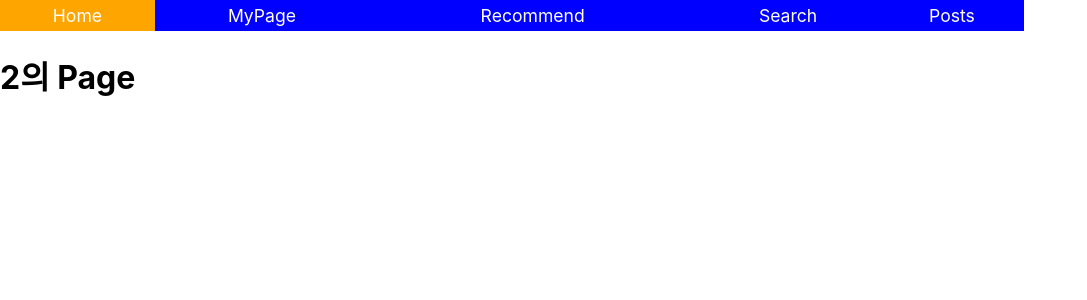
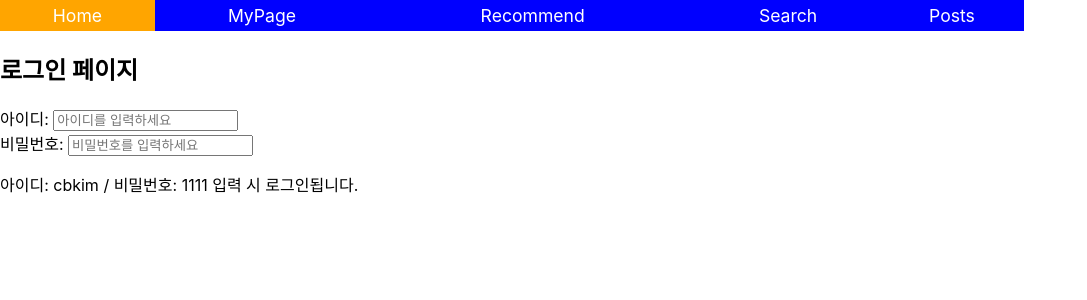
Before and after one commit to 1022gusl/WebPro, a React (Create React App) app: page /mypage/2 in a window 1280 px wide. Shown: the top 300 px of the page, without its empty margins (0-1087 px from the left). Built offline with nearby package versions, Linux system fonts and the light colour scheme.

Commit message:
feat:src10-5

```diff
--- a/src/App.js
+++ b/src/App.js
@@ -4,6 +4,8 @@ import MyPage from './components/MyPage';
 import Recommend from './components/Recommend';
 import Search from './components/Search';
 import Posts from './components/Posts';
+import Login from './components/Login';
+
 import './App.css';
 
 function App() {
@@ -34,6 +36,7 @@ function App() {
           <Route path="/recommend" Component={Recommend} />
           <Route path="/search" Component={Search} />
           <Route path="/posts/*" Component={Posts} />
+          <Route path="/login" element={<Login />} />
         </Routes>
       </Router>
     </div>
--- /dev/null
+++ b/src/components/Login.js
@@ -0,0 +1,31 @@
+function Login({ id, pwd, changeId, changePwd }) {
+  return (
+    <div>
+      <h2>로그인 페이지</h2>
+
+      <div>
+        <label>아이디: </label>
+        <input
+          type="text"
+          value={id}
+          onChange={changeId}
+          placeholder="아이디를 입력하세요"
+        />
+      </div>
+
+      <div>
+        <label>비밀번호: </label>
+        <input
+          type="password"
+          value={pwd}
+          onChange={changePwd}
+          placeholder="비밀번호를 입력하세요"
+        />
+      </div>
+
+      <p>아이디: cbkim / 비밀번호: 1111 입력 시 로그인됩니다.</p>
+    </div>
+  );
+}
+
+export default Login;
--- a/src/components/MyPage.js
+++ b/src/components/MyPage.js
@@ -1,8 +1,30 @@
-import { useParams } from "react-router-dom";
+import { useState } from 'react';
+import Login from './Login';
+function MyPage() {
+  const [id, setId] = useState('');
+  const [pwd, setPwd] = useState('');
 
-function MyPage() {
-  const { name } = useParams();
-  return <h1>{name}의 Page</h1>;
+  const handleIdChange = (e) => setId(e.target.value);
+  const handlePwdChange = (e) => setPwd(e.target.value);
+  const isAuthenticated = id === 'cbkim' && pwd === '1111';
+
+  if (!isAuthenticated) {
+    // ✅ 로그인되지 않았을 때
+    return (
+      <Login
+        id={id}
+        pwd={pwd}
+        changeId={handleIdChange}
+        changePwd={handlePwdChange}
+      />
+    );
+  }
+  return (
+    // ✅ 로그인 성공 시
+    <div>
+      <h3>김창복의 My Page</h3>
+      <p>로그인 해야 볼 수 있는 개인자료</p>
+    </div>
+  );
 }
-
-export default MyPage ;
+export default MyPage;
```
